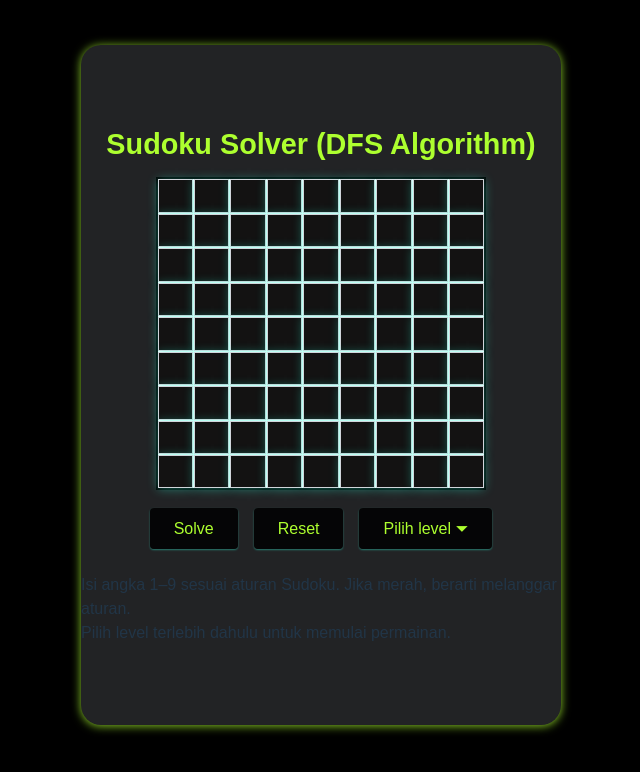
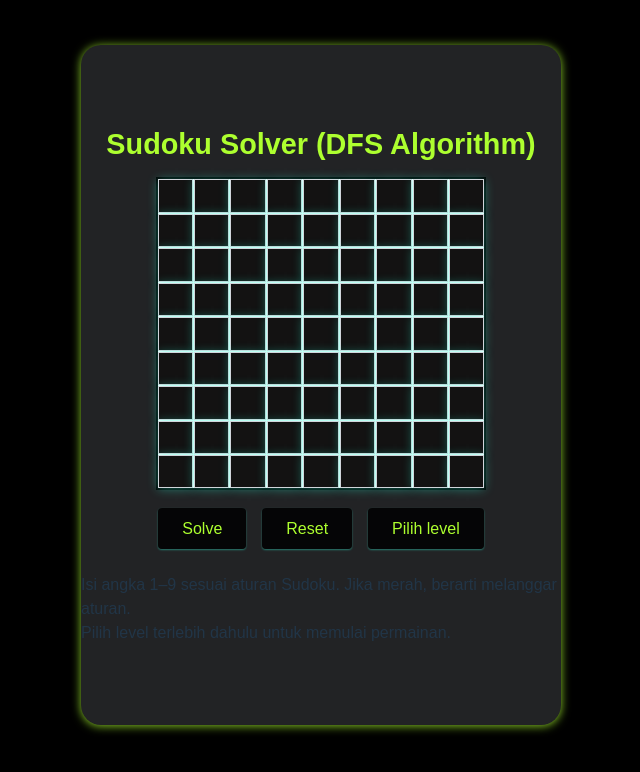
Before and after one commit to stheffen/sudokudfs, a React (Vite) app: page / in a window 1280 px wide. Shown: the top 772 px of the page, without its empty margins (319-959 px from the left). Built offline with nearby package versions, Linux system fonts and the light colour scheme.

Commit message:
Clean up comments and button display
Removed emoji from solveTime state comment and dropdown button.

```diff
--- a/src/App.jsx
+++ b/src/App.jsx
@@ -149,7 +149,7 @@ const App = () => {
   const [solving, setSolving] = useState(false);
   const [open, setOpen] = useState(false);
   const [selected, setSelected] = useState("Pilih level");
-  const [solveTime, setSolveTime] = useState(null); // ⏱️ Tambahkan state untuk waktu
+  const [solveTime, setSolveTime] = useState(null); //Tambahkan state untuk waktu
 
   // Opsi level dengan jumlah sel yang dihapus
   const options = {
@@ -294,7 +294,7 @@ const App = () => {
         </div>
 
         <div className="dropdown">
-          <button onClick={() => setOpen(!open)}>{selected} ⏷</button>
+          <button onClick={() => setOpen(!open)}>{selected} </button>
           {open && (
             <div className="dropdown-menu">
               {Object.keys(options).map((opt) => (
```
